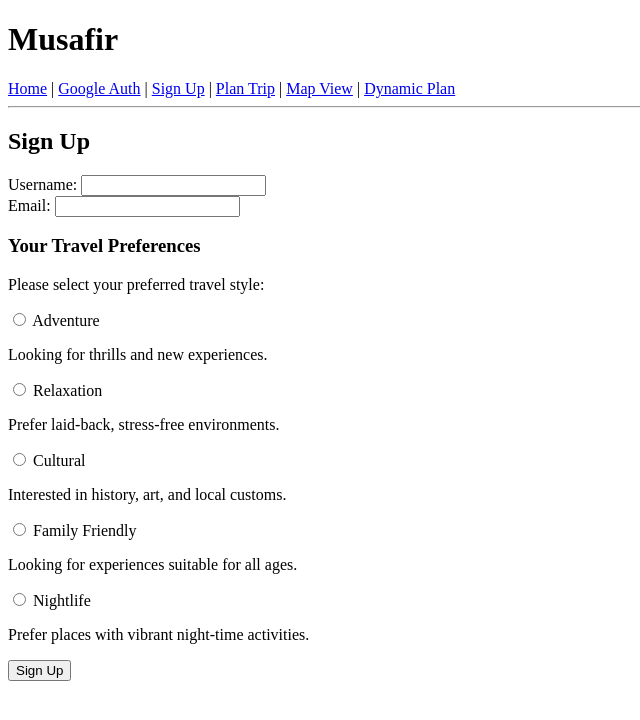
After one commit to varun1352/Musafir, a Flask app: page /signup in a window 1280 px wide. The commit adds this page. Shown: the top 720 px of the page, without its empty margins (0-640 px from the left). Run offline with Flask 3, Linux system fonts and the light colour scheme; parts of the project's set-up code (start-up, migrations or seed data) failed here and were passed over.

Commit message:
auth and signup

```diff
--- a/app.py
+++ b/app.py
@@ -1,22 +1,45 @@
-from flask import Flask, render_template, request, jsonify
+from flask import Flask, render_template, request, jsonify, redirect, url_for
 from models.database import init_db  # Function to initialize your SQLite database
 
 app = Flask(__name__)
 app.config.from_pyfile('config.py')
 
-# Initialize the database (ensure init_db sets up tables as needed)
+# Initialize the database
 init_db()
 
 @app.route('/')
 def index():
     return render_template('index.html')
 
+# Google Auth page
+@app.route('/google-auth')
+def google_auth():
+    return render_template('google_auth.html')
+
+# Placeholder for Google OAuth redirect
+@app.route('/google-auth/redirect')
+def google_auth_redirect():
+    # In a real implementation, you would redirect to the Google OAuth endpoint here.
+    # After a successful OAuth process, you would then redirect the user to the signup page.
+    return redirect(url_for('signup'))
+
+# Signup page with user preferences
+@app.route('/signup', methods=['GET', 'POST'])
+def signup():
+    if request.method == 'POST':
+        # Process signup form data
+        username = request.form.get('username')
+        email = request.form.get('email')
+        preference = request.form.get('preference')
+        # Here you would add code to save the user details to your database
+        # For now, simply redirect to the index page
+        return redirect(url_for('index'))
+    return render_template('signup.html')
+
 @app.route('/itinerary', methods=['GET', 'POST'])
 def itinerary():
     if request.method == 'POST':
-        # For now, simply echo back the itinerary data
         itinerary_text = request.form.get('itinerary')
-        # This is where you would call your LLM API and process the trip plan
         json_itinerary = {"status": "success", "itinerary": itinerary_text}
         return jsonify(json_itinerary)
     return render_template('itinerary.html')
--- a/templates/base.html
+++ b/templates/base.html
@@ -9,6 +9,8 @@
     <h1>Musafir</h1>
     <nav>
       <a href="{{ url_for('index') }}">Home</a> |
+      <a href="{{ url_for('google_auth') }}">Google Auth</a> |
+      <a href="{{ url_for('signup') }}">Sign Up</a> |
       <a href="{{ url_for('itinerary') }}">Plan Trip</a> |
       <a href="{{ url_for('map_view') }}">Map View</a> |
       <a href="{{ url_for('dynamic_plan') }}">Dynamic Plan</a>
--- /dev/null
+++ b/templates/signup.html
@@ -0,0 +1,44 @@
+{% extends "base.html" %}
+{% block content %}
+  <h2>Sign Up</h2>
+  <form action="{{ url_for('signup') }}" method="post">
+    <div>
+      <label for="username">Username:</label>
+      <input type="text" id="username" name="username" required>
+    </div>
+    <div>
+      <label for="email">Email:</label>
+      <input type="email" id="email" name="email" required>
+    </div>
+    <h3>Your Travel Preferences</h3>
+    <p>Please select your preferred travel style:</p>
+    <div>
+      <input type="radio" id="adventure" name="preference" value="adventure" required>
+      <label for="adventure">Adventure</label>
+      <p>Looking for thrills and new experiences.</p>
+    </div>
+    <div>
+      <input type="radio" id="relaxation" name="preference" value="relaxation">
+      <label for="relaxation">Relaxation</label>
+      <p>Prefer laid-back, stress-free environments.</p>
+    </div>
+    <div>
+      <input type="radio" id="cultural" name="preference" value="cultural">
+      <label for="cultural">Cultural</label>
+      <p>Interested in history, art, and local customs.</p>
+    </div>
+    <div>
+      <input type="radio" id="family" name="preference" value="family">
+      <label for="family">Family Friendly</label>
+      <p>Looking for experiences suitable for all ages.</p>
+    </div>
+    <div>
+      <input type="radio" id="nightlife" name="preference" value="nightlife">
+      <label for="nightlife">Nightlife</label>
+      <p>Prefer places with vibrant night-time activities.</p>
+    </div>
+    <div>
+      <button type="submit">Sign Up</button>
+    </div>
+  </form>
+{% endblock %}
```
Also changed, not shown: templates/google_auth.html (added, +8 -0 lines).
